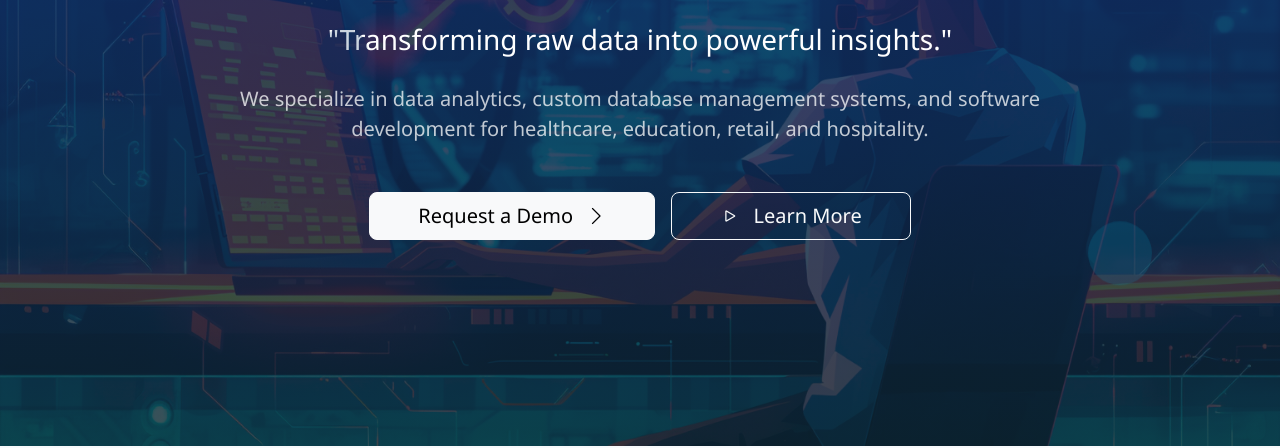
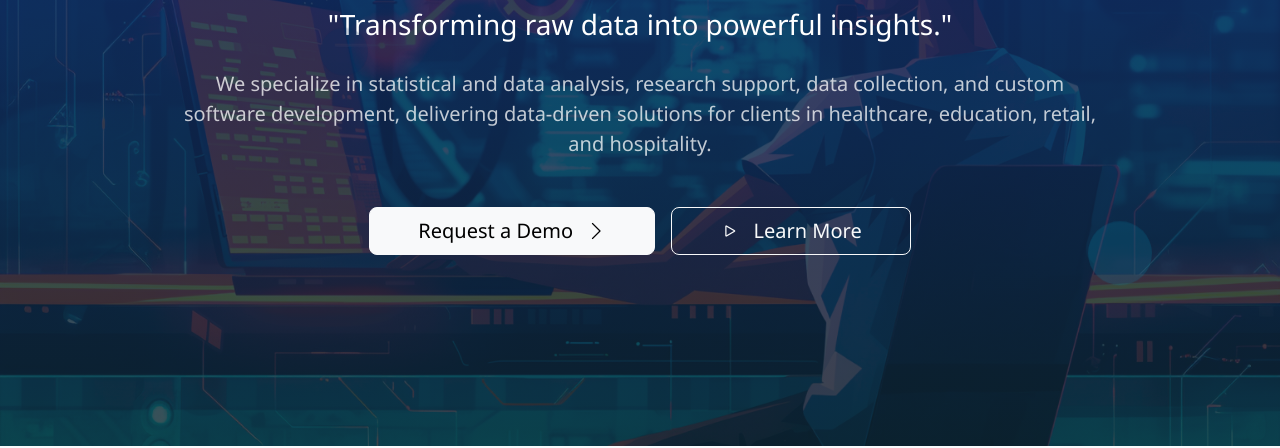
Before and after one commit to codestatresearchhub-hash/codestat, a plain HTML site: page index.html in a window 1280 px wide. Shown: the part 354-802 px from the top of the page. Drawn offline with nearby package versions, Linux system fonts and the light colour scheme.

Commit message:
specialize part

```diff
--- a/index.html
+++ b/index.html
@@ -82,8 +82,8 @@
             "Transforming raw data into powerful insights."
           </p>
           <p class="fs-5 mb-5 opacity-75">
-            We specialize in data analytics, custom database management systems, and software development for healthcare,
-            education, retail, and hospitality.
+            We specialize in statistical and data analysis, research support, data collection, and custom software development,
+            delivering data-driven solutions for clients in healthcare, education, retail, and hospitality.
           </p>
           <div class="d-flex flex-column flex-sm-row gap-3 justify-content-center">
             <a href="https://wa.me/+233534594571" target="_blank" class="btn btn-light btn-lg px-5">
```
